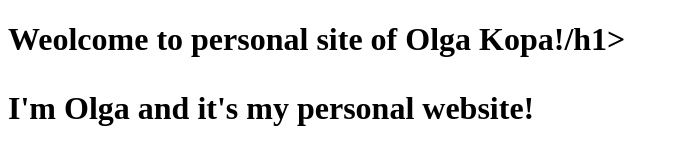
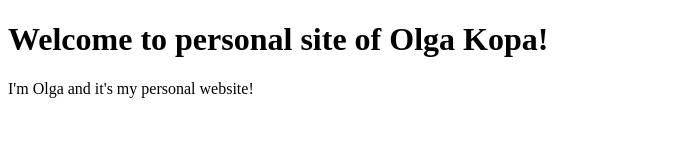
Before and after one commit to OlgaKopa/OlgaKopa.github.io, a plain HTML site: page en.html in a window 1280 px wide. Shown: the whole page, without its empty margins (0-679 px from the left). Drawn offline with Linux system fonts and the light colour scheme.

Commit message:
Update en.html

```diff
--- a/en.html
+++ b/en.html
@@ -1,7 +1,7 @@
 <!DOCTYPE html>
 <html>
   <head>
-  <title>Weolcome to personal site of Olga Kopa!</title>
+  <title>Welcome to personal site of Olga Kopa!</title>
     <meta name="description" content="Check out my personal website and create your own impression about me">
 </head>
 <body>
@@ -14,7 +14,7 @@
   ga('create', 'UA-97956773-1', 'auto');
   ga('send', 'pageview');
 </script>
-<h1>Weolcome to personal site of Olga Kopa!/h1>
+<h1>Welcome to personal site of Olga Kopa!</h1>
 <p>I'm Olga and it's my personal website! </p>
 </body>
 </html>
```
